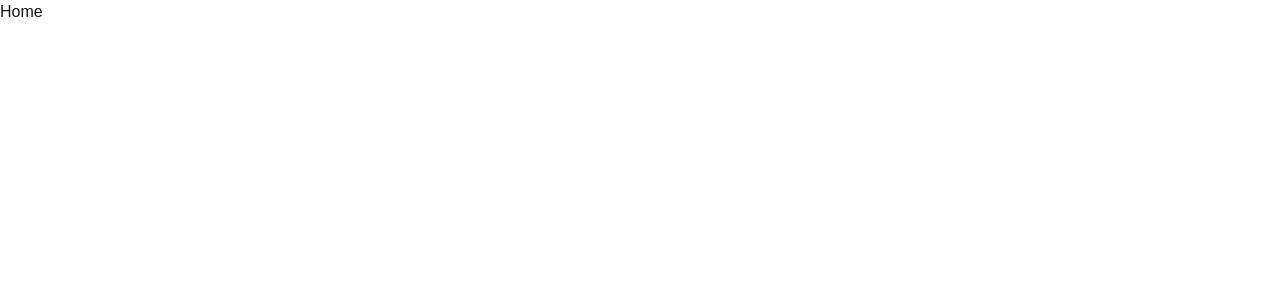
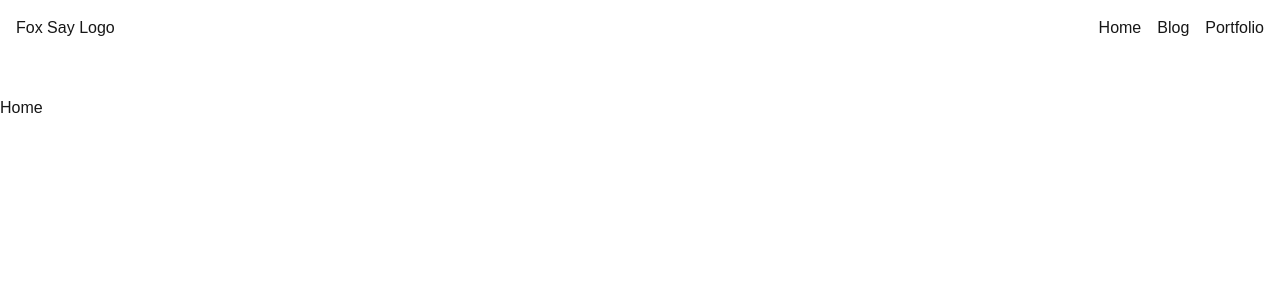
Before and after one commit to DimaChekashov/DimaChekashov.github.io, a Next.js app in the folder fox-say-site/: page / in a window 1280 px wide. Shown: the top 300 px of the page. Built offline with nearby package versions, Linux system fonts and the light colour scheme.

Commit message:
add header component

```diff
--- a/fox-say-site/src/app/(main)/layout.tsx
+++ b/fox-say-site/src/app/(main)/layout.tsx
@@ -1,6 +1,7 @@
 import type { Metadata } from "next";
 import { Geist, Geist_Mono } from "next/font/google";
 import "./../globals.css";
+import Header from "../shared/ui/Header";
 
 const geistSans = Geist({
   variable: "--font-geist-sans",
@@ -27,6 +28,7 @@ export default function RootLayout({
       <body
         className={`${geistSans.variable} ${geistMono.variable} antialiased`}
       >
+        <Header />
         {children}
       </body>
     </html>
--- a/fox-say-site/src/app/(main)/page.tsx
+++ b/fox-say-site/src/app/(main)/page.tsx
@@ -2,6 +2,7 @@ export default function Home() {
   return (
     <div>
         <h1>Home</h1>
+
     </div>
   );
 }
--- /dev/null
+++ b/fox-say-site/src/app/shared/ui/Header.tsx
@@ -0,0 +1,19 @@
+import Link from "next/link";
+import React from "react";
+
+const Header: React.FC = () => {
+    return (
+        <header className="mb-10 flex justify-between p-4">
+            <div>Fox Say Logo</div>
+            <nav>
+                <ul className="flex gap-4">
+                    <li><Link href="/">Home</Link></li>
+                    <li><Link href="/blog">Blog</Link></li>
+                    <li><Link href="/portfolio">Portfolio</Link></li>
+                </ul>
+            </nav>
+        </header>
+    );
+}
+
+export default Header;
```
